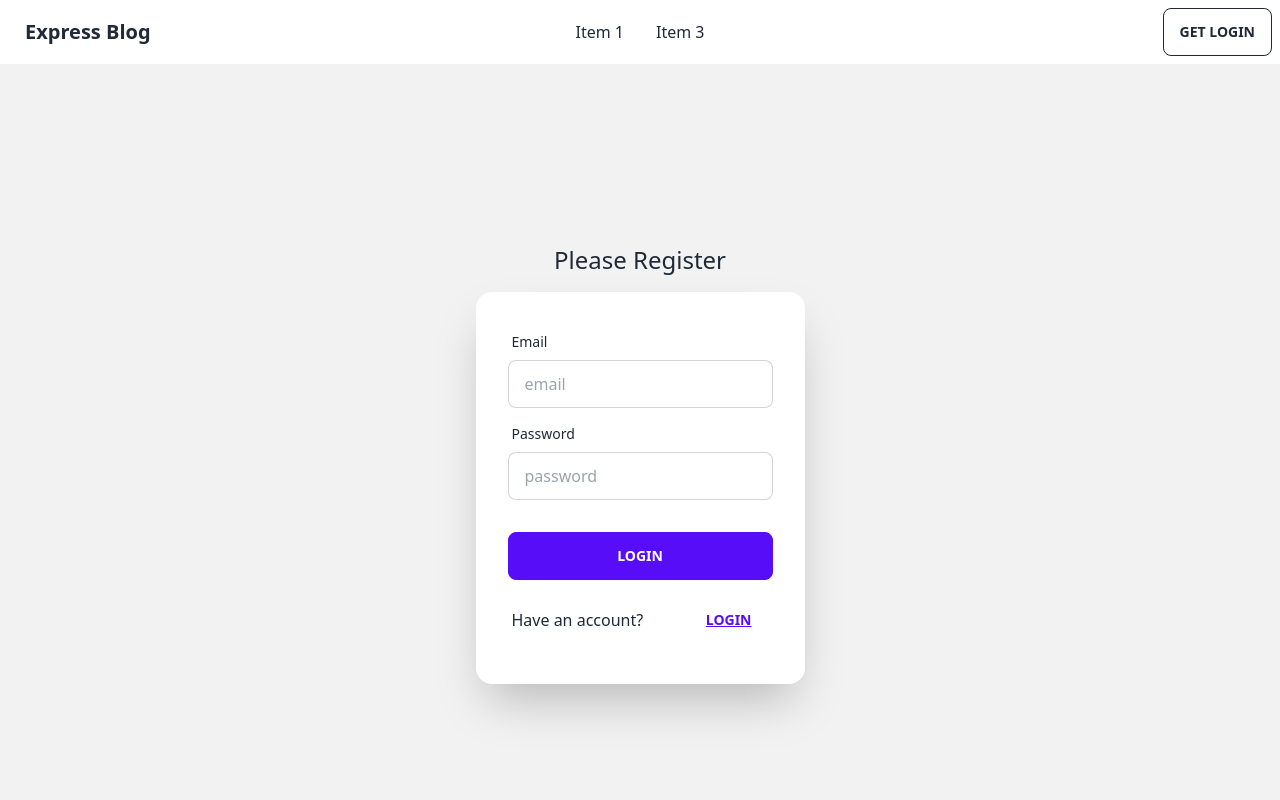
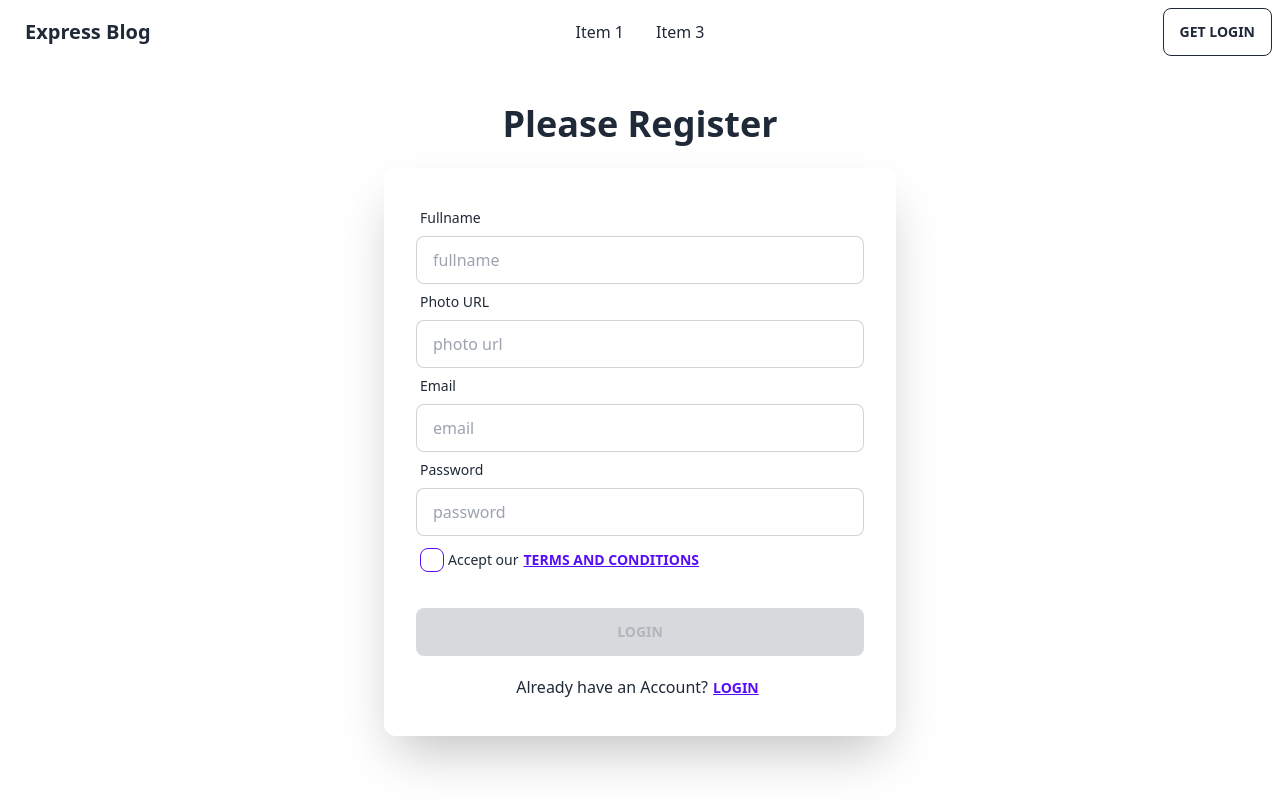
Before and after one commit to muntashir-wahid/express-blog-client, a React (Create React App) app: page /register in a window 1280 px wide. Shown: the top 800 px of the page. Built offline with nearby package versions, Linux system fonts and the light colour scheme.

Commit message:
modified forms and collecting values from input fields

```diff
--- a/package.json
+++ b/package.json
@@ -10,6 +10,7 @@
     "firebase": "^9.13.0",
     "react": "^18.2.0",
     "react-dom": "^18.2.0",
+    "react-icons": "^4.6.0",
     "react-router-dom": "^6.4.3",
     "react-scripts": "5.0.1",
     "web-vitals": "^2.1.4"
--- a/src/Pages/Login/Login.js
+++ b/src/Pages/Login/Login.js
@@ -1,19 +1,28 @@
 import React from "react";
 import { Link } from "react-router-dom";
+import { FcGoogle } from "react-icons/fc";
 
 const Login = () => {
+  const loginFormSubmitHandler = (event) => {
+    event.preventDefault();
+    const loginForm = event.target;
+    const email = loginForm.email.value;
+    const password = loginForm.password.value;
+    console.log(email, password);
+  };
+
   return (
-    <div className="hero min-h-screen bg-base-200">
-      <div className="hero-content flex-col">
-        <h2 className="text-2xl">Please Login</h2>
-        <div className="card flex-shrink-0 w-full max-w-sm shadow-2xl bg-base-100">
-          <form className="card-body">
+    <div className="min-h-screen w-full">
+      <h2 className="text-center text-4xl mt-10 font-semibold">Please Login</h2>
+      <div className="max-w-md mt-12 mx-auto p-6 shadow-2xl rounded-xl">
+        <form onSubmit={loginFormSubmitHandler} className="p-2">
           <div className="form-control">
             <label className="label">
               <span className="label-text">Email</span>
             </label>
             <input
-                type="text"
+              type="email"
+              name="email"
               placeholder="email"
               className="input input-bordered"
             />
@@ -23,7 +32,8 @@ const Login = () => {
               <span className="label-text">Password</span>
             </label>
             <input
-                type="text"
+              type="password"
+              name="password"
               placeholder="password"
               className="input input-bordered"
             />
@@ -34,16 +44,26 @@ const Login = () => {
             </label>
           </div>
           <div className="form-control mt-6">
-              <button className="btn btn-primary">Login</button>
+            <button type="submit" className="btn btn-primary">
+              Login
+            </button>
           </div>
-            <label className="label">
-              New to Express Blog?{" "}
-              <Link className="btn btn-link" to="/register">
+        </form>
+        <div className="flex flex-col w-full border-opacity-50">
+          <div className="divider">Or Login with</div>
+          <div className="grid h-20  rounded-box place-items-center">
+            <button className="btn btn-outline btn-primary">
+              <FcGoogle className="mr-2 text-lg" />
+              Google
+            </button>
+          </div>
+        </div>
+        <p className="text-center">
+          New to Express Blog?
+          <Link className="btn btn-link px-1" to="/register">
             Register
           </Link>
-            </label>
-          </form>
-        </div>
+        </p>
       </div>
     </div>
   );
--- a/src/Pages/Register/Register.js
+++ b/src/Pages/Register/Register.js
@@ -1,19 +1,64 @@
-import React from "react";
+import React, { useRef, useState } from "react";
 import { Link } from "react-router-dom";
 
 const Register = () => {
+  // Check if tarms is accepted
+  const checkInputRef = useRef();
+  const [isChecked, setIsChecked] = useState(false);
+  const checkedChangeHandler = () => {
+    setIsChecked(checkInputRef.current.checked);
+  };
+
+  // ------------------------- //
+  // Registration from Handler
+  // ------------------------- //
+
+  const registerFormSubmitHandler = (event) => {
+    event.preventDefault();
+    const registerForm = event.target;
+    const displayName = registerForm.fullName.value;
+    const photoURL = registerForm.photoURL.value;
+    const email = registerForm.email.value;
+    const password = registerForm.password.value;
+    console.log(displayName, photoURL, email, password);
+  };
+
   return (
-    <div className="hero min-h-screen bg-base-200">
-      <div className="hero-content flex-col">
-        <h2 className="text-2xl">Please Register</h2>
-        <div className="card flex-shrink-0 w-full max-w-sm shadow-2xl bg-base-100">
-          <form className="card-body">
+    <div className="min-h-screen w-full">
+      <h2 className="text-center text-4xl mt-10 font-semibold">
+        Please Register
+      </h2>
+      <div className="max-w-lg  mx-auto p-6 my-6 shadow-2xl rounded-xl">
+        <form onSubmit={registerFormSubmitHandler} className="p-2">
+          <div className="form-control">
+            <label className="label">
+              <span className="label-text">Fullname</span>
+            </label>
+            <input
+              type="text"
+              name="fullName"
+              placeholder="fullname"
+              className="input input-bordered"
+            />
+          </div>
+          <div className="form-control">
+            <label className="label">
+              <span className="label-text">Photo URL</span>
+            </label>
+            <input
+              type="text"
+              name="photoURL"
+              placeholder="photo url"
+              className="input input-bordered"
+            />
+          </div>
           <div className="form-control">
             <label className="label">
               <span className="label-text">Email</span>
             </label>
             <input
-                type="text"
+              type="email"
+              name="email"
               placeholder="email"
               className="input input-bordered"
             />
@@ -23,22 +68,46 @@ const Register = () => {
               <span className="label-text">Password</span>
             </label>
             <input
-                type="text"
+              type="password"
+              name="password"
               placeholder="password"
               className="input input-bordered"
             />
           </div>
+          <div className="flex">
+            <label className="label cursor-pointer">
+              <input
+                onChange={checkedChangeHandler}
+                ref={checkInputRef}
+                type="checkbox"
+                className="checkbox checkbox-primary"
+              />
+            </label>
+            <span className="label-text">
+              Accept our
+              <Link to="/terms-and-conditions" className="btn btn-link p-1">
+                Terms and Conditions
+              </Link>
+            </span>
+          </div>
           <div className="form-control mt-6">
-              <button className="btn btn-primary">Login</button>
+            {isChecked ? (
+              <button type="submit" className="btn btn-primary">
+                Login
+              </button>
+            ) : (
+              <button className="btn" disabled>
+                Login
+              </button>
+            )}
           </div>
-            <label className="label">
-              Have an account?{" "}
-              <Link className="btn btn-link" to="/login">
+        </form>
+        <p className="text-center">
+          Already have an Account?
+          <Link className="btn btn-link px-1" to="/login">
             Login
           </Link>
-            </label>
-          </form>
-        </div>
+        </p>
       </div>
     </div>
   );
--- a/src/Pages/Shared/NavBar/NavBar.js
+++ b/src/Pages/Shared/NavBar/NavBar.js
@@ -4,7 +4,7 @@ import { AuthContext } from "../../../context/AuthProvider";
 
 const NavBar = () => {
   const { user } = useContext(AuthContext);
-  console.log(user);
+  // console.log(user);
 
   return (
     <nav className="navbar bg-base-100">
--- /dev/null
+++ b/src/Pages/TermsAndConditions/TermsAndConditions.js
@@ -0,0 +1,44 @@
+import React from "react";
+
+const TermsAndConditions = () => {
+  return (
+    <div className="min-h-screen p-12">
+      <h2 className="text-4xl text-center font-semibold">
+        All Our terms and conditions
+      </h2>
+      <div className="mt-10 space-y-4">
+        <p>
+          Lorem ipsum dolor, sit amet consectetur adipisicing elit. Ipsa
+          incidunt itaque dolor et minima, autem velit iste quia perferendis
+          quos! Eveniet laboriosam similique ipsam expedita deserunt aspernatur,
+          alias sequi repellat enim. Reiciendis fugit, odio ipsum nam provident
+          saepe alias nesciunt earum, ipsa nulla, delectus eaque? Quasi dolore
+          pariatur modi aliquid?
+        </p>
+        <p>
+          Lorem ipsum dolor sit amet, consectetur adipisicing elit. Ab inventore
+          qui enim nihil deleniti sapiente molestias necessitatibus laborum
+          voluptatum non adipisci sit soluta tenetur, a itaque. Consectetur,
+          sequi? Exercitationem labore omnis, rem soluta minima ratione. Enim
+          aliquid nemo accusamus iusto. Soluta voluptatem laborum magni sint
+          incidunt numquam nihil perferendis, eius magnam enim, quam odio quos!
+          Quos modi minus eos numquam, laudantium ipsa ex ab recusandae cum
+          porro? Ullam porro voluptate impedit, amet dolor quo dicta, nisi
+          molestias aspernatur saepe ad aliquid minus fugiat laboriosam rerum
+          mollitia maxime velit. Nobis, dolores.
+        </p>
+        <p>
+          Lorem ipsum dolor sit amet consectetur adipisicing elit. Nesciunt
+          pariatur deleniti inventore. Quos minus maiores in cumque delectus,
+          pariatur magni assumenda quia doloribus quod saepe sunt rerum
+          incidunt, non neque quasi similique magnam eligendi ipsum quam
+          consectetur molestiae ipsa nesciunt error! Delectus dicta tempora
+          expedita deserunt debitis dolorem ducimus enim dolores quam
+          perspiciatis aperiam, a, illo repellendus quis voluptatibus veniam.
+        </p>
+      </div>
+    </div>
+  );
+};
+
+export default TermsAndConditions;
--- a/src/routes/routes/routes.js
+++ b/src/routes/routes/routes.js
@@ -2,6 +2,7 @@ import { createBrowserRouter } from "react-router-dom";
 import Main from "../../Layout/Main";
 import Login from "../../Pages/Login/Login";
 import Register from "../../Pages/Register/Register";
+import TermsAndConditions from "../../Pages/TermsAndConditions/TermsAndConditions";
 import WelcomePage from "../../Pages/WelcomePage/WelcomePage";
 
 const router = createBrowserRouter([
@@ -10,8 +11,9 @@ const router = createBrowserRouter([
     element: <Main />,
     children: [
       { index: true, element: <WelcomePage /> },
-      { path: "/login", element: <Login /> },
-      { path: "/register", element: <Register /> },
+      { path: "login", element: <Login /> },
+      { path: "register", element: <Register /> },
+      { path: "terms-and-conditions", element: <TermsAndConditions /> },
     ],
   },
 ]);
```
Also changed, not shown: 1 other file (tests, documents, lock files or other folders). Lines whose indentation alone changed are shown as unchanged.
